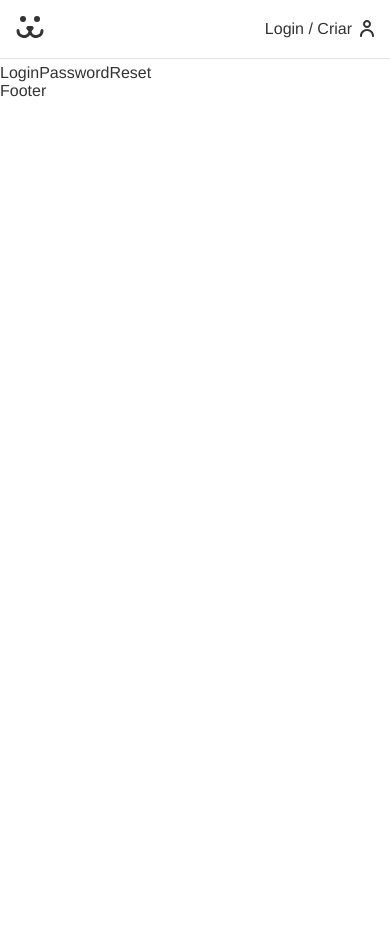
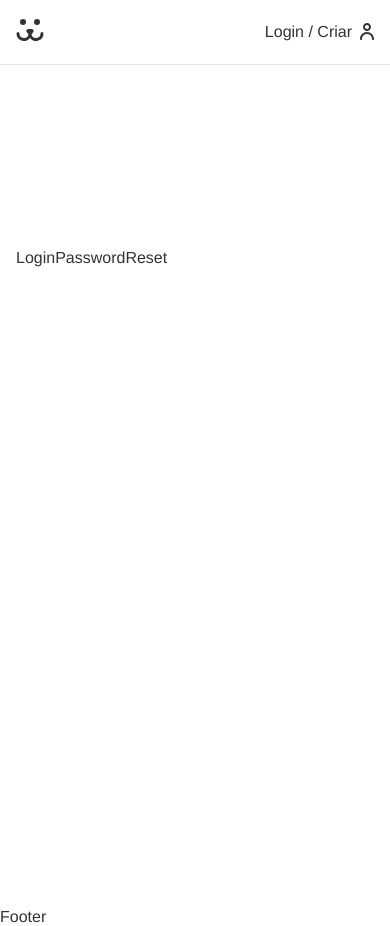
Before and after one commit to rioribeirods/dogsReact, a React (Create React App) app: page /login/resetar in a window 390 px wide. Before the commit the page ends 844 px from the top, so only its background shows below. Built offline with nearby package versions, Linux system fonts and the light colour scheme.

Commit message:
:lipstick: login background

```diff
--- a/src/Components/Forms/Button.module.css
+++ b/src/Components/Forms/Button.module.css
@@ -4,7 +4,7 @@
   cursor: pointer;
   border: none;
   border-radius: 0.4rem;
-    background-color: #fb1;
+  background: #fb1;
   color: #764701;
   min-width: 8rem;
   padding: 0.8rem 1.2rem;
--- a/src/Components/Header.module.css
+++ b/src/Components/Header.module.css
@@ -1,10 +1,9 @@
 .header {
   box-shadow: 0px 1px 1px rgba(0, 0, 0, 0.1);
-    padding: 0.5rem 0;
   position: fixed;
   width: 100%;
   z-index: 100;
-    background-color: white;
+  background: white;
   top: 0px;
 }
 
@@ -12,6 +11,7 @@
   display: flex;
   justify-content: space-between;
   align-items: center;
+  height: 4rem;
 }
 
 .logo {
--- a/src/Components/Login/Login.js
+++ b/src/Components/Login/Login.js
@@ -5,20 +5,23 @@
 import LoginPasswordLost from './LoginPasswordLost'
 import LoginPasswordReset from './LoginPasswordReset'
 import { UserContext } from '../../UserContext'
+import styles from "./Login.module.css"
 
 const Login = () => {
   const {login} = React.useContext(UserContext);
   if(login === true) return <Navigate to="/conta" />
 
   return (
-    <div>
+    <section className={styles.login}>
+      <div className={styles.forms}>
         <Routes>
-            <Route path="/" element={<LoginForm />}/>
-            <Route path="criar" element={<LoginCreate />}/>
-            <Route path="perdeu" element={<LoginPasswordLost />}/>
-            <Route path="resetar" element={<LoginPasswordReset />}/>
+          <Route path="/" element={<LoginForm />} />
+          <Route path="criar" element={<LoginCreate />} />
+          <Route path="perdeu" element={<LoginPasswordLost />} />
+          <Route path="resetar" element={<LoginPasswordReset />} />
         </Routes>
-    </div>
+      </div>
+    </section>
   )
 }
 
--- /dev/null
+++ b/src/Components/Login/Login.module.css
@@ -0,0 +1,31 @@
+.login {
+  display: grid;
+  grid-template-columns: 1fr 1fr;
+  min-height: 100vh;
+  gap: 2rem;
+}
+
+.login::before {
+  display: block;
+  content: "";
+  background: url("../../Assets/login.jpg") no-repeat center center;
+  background-size: cover;
+}
+
+.forms {
+  max-width: 30rem;
+  padding: 1rem;
+  margin-top: 20vh;
+}
+
+@media (max-width: 40rem) {
+  .login {
+    grid-template-columns: 1fr;
+  }
+  .login::before {
+    display: none;
+  }
+  .forms {
+    max-width: 100%;
+  }
+}
--- a/src/Components/Login/LoginForm.js
+++ b/src/Components/Login/LoginForm.js
@@ -25,7 +25,7 @@
     return (
         <section className='animeLeft'>
             <h1 className='title'>Login</h1>
-            <form onSubmit={handleSubmit}>
+            <form className={styles.form} onSubmit={handleSubmit}>
                 <Input label="Usuário" type="text" name="username" {...username} />
                 <Input label="Senha" type="password" name="password" {...password} />
                 {loading ? (
--- a/src/Components/Login/LoginForm.module.css
+++ b/src/Components/Login/LoginForm.module.css
@@ -10,7 +10,7 @@
 }
 
 .perdeu::after {
-    content: '';
+  content: "";
   height: 2px;
   width: 100%;
   background: currentColor;
@@ -34,7 +34,7 @@
 }
 
 .subtitle::after {
-    content: '';
+  content: "";
   display: block;
   background: #ddd;
   height: 0.5rem;
```
Lines whose indentation alone changed are shown as unchanged.
